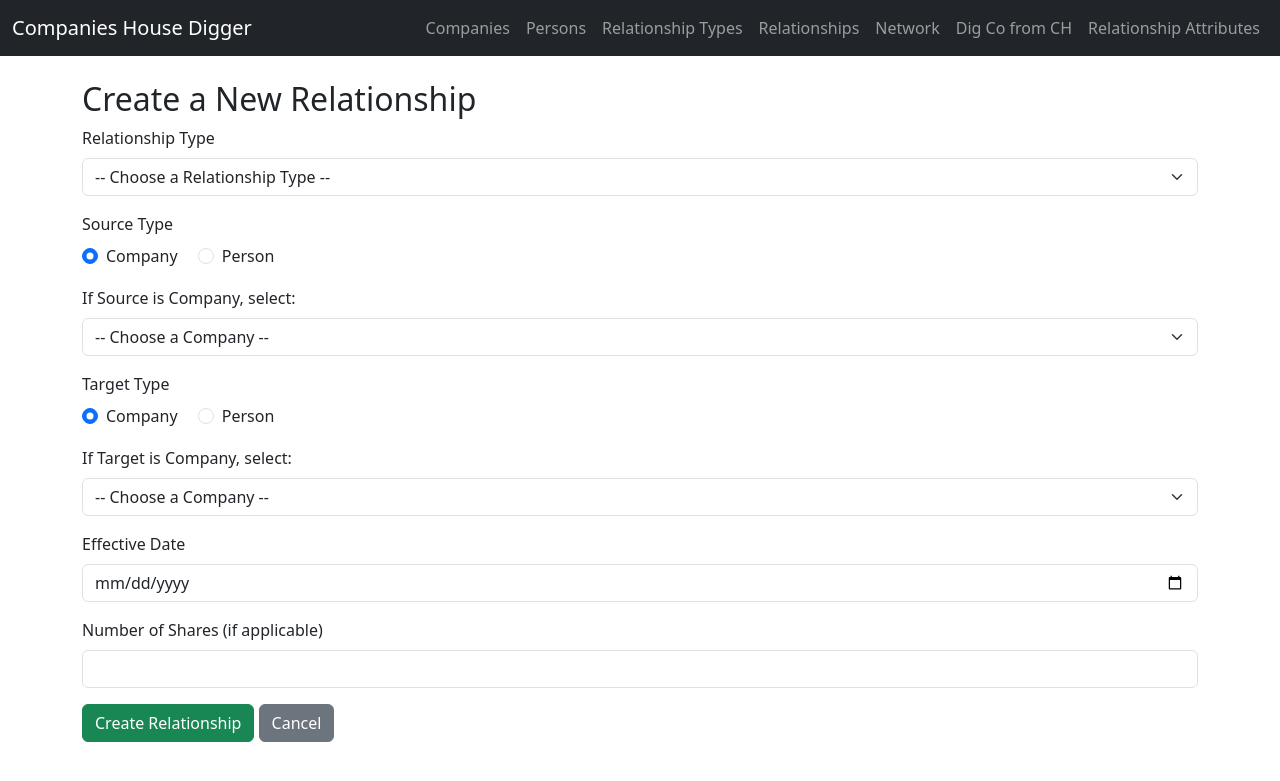
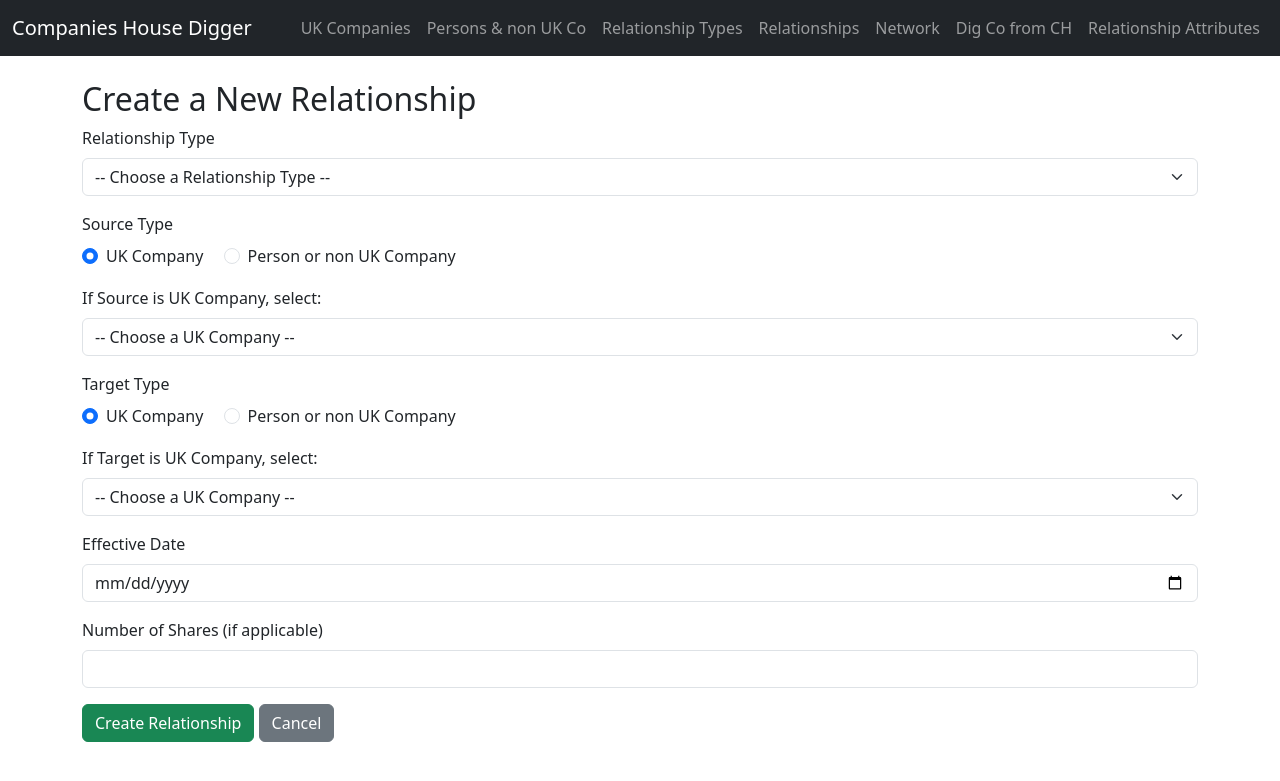
Before and after one commit to turbotas/CompaniesHouseDigger, a Flask app: page /relationships/new in a window 1280 px wide. Shown: the top 781 px of the page. Run offline with Flask 3, Linux system fonts and the light colour scheme.

Commit message:
Further QOL improvements

```diff
--- a/Co_Ho_Digger_flask_app/relationship_routes.py
+++ b/Co_Ho_Digger_flask_app/relationship_routes.py
@@ -98,7 +98,6 @@ def relationships_new():
         return redirect(url_for("relationship_bp.relationships_list"))
 
     # GET
-#    relationship_types = RelationshipType.query.all()
     relationship_types = RelationshipType.query.order_by(RelationshipType.name.asc()).all()
     companies = Company.query.order_by(Company.name.asc()).all()
     persons = Person.query.order_by(Person.full_name.asc()).all()
--- a/Co_Ho_Digger_flask_app/templates/base.html
+++ b/Co_Ho_Digger_flask_app/templates/base.html
@@ -19,10 +19,10 @@
         <div class="collapse navbar-collapse" id="navbarNav">
           <ul class="navbar-nav ms-auto">
             <li class="nav-item">
-              <a class="nav-link" href="{{ url_for('company_bp.companies_list') }}">Companies</a>
+              <a class="nav-link" href="{{ url_for('company_bp.companies_list') }}">UK Companies</a>
             </li>
             <li class="nav-item">
-              <a class="nav-link" href="{{ url_for('person_bp.persons_list') }}">Persons</a>
+              <a class="nav-link" href="{{ url_for('person_bp.persons_list') }}">Persons & non UK Co</a>
             </li>
             <li class="nav-item">
               <a class="nav-link" href="{{ url_for('reltype_bp.relationship_types_list') }}">Relationship Types</a>
--- a/Co_Ho_Digger_flask_app/templates/companies_list.html
+++ b/Co_Ho_Digger_flask_app/templates/companies_list.html
@@ -1,6 +1,6 @@
 {% extends "base.html" %}
 {% block content %}
-<h2>Companies</h2>
+<h2>UK Companies</h2>
 <a href="{{ url_for('company_bp.companies_new') }}" class="btn btn-primary mb-3">Add New Company</a>
 <table class="table table-striped">
   <thead>
--- a/Co_Ho_Digger_flask_app/templates/dig_company_form.html
+++ b/Co_Ho_Digger_flask_app/templates/dig_company_form.html
@@ -8,7 +8,7 @@
     <input type="text" class="form-control" name="company_number" id="company_number" required>
   </div>
 
-  <button type="submit" class="btn btn-primary">Fetch & Add</button>
+  <button type="submit" class="btn btn-primary">Fetch & Add/Update</button>
   <a href="{{ url_for('company_bp.companies_list') }}" class="btn btn-secondary">Cancel</a>
 </form>
 {% endblock %}
--- a/Co_Ho_Digger_flask_app/templates/persons_list.html
+++ b/Co_Ho_Digger_flask_app/templates/persons_list.html
@@ -1,6 +1,6 @@
 {% extends "base.html" %}
 {% block content %}
-<h2>Persons</h2>
+<h2>Persons & Non UK companies</h2>
 <a href="{{ url_for('person_bp.persons_new') }}" class="btn btn-primary mb-3">Add New Person</a>
 <table class="table table-striped">
   <thead>
--- a/Co_Ho_Digger_flask_app/templates/persons_view.html
+++ b/Co_Ho_Digger_flask_app/templates/persons_view.html
@@ -1,6 +1,6 @@
 {% extends "base.html" %}
 {% block content %}
-<h2>View Person: {{ person.full_name }}</h2>
+<h2>View Person & non UK Company: {{ person.full_name }}</h2>
 
 <ul class="list-group mb-4">
   <li class="list-group-item"><strong>Full Name:</strong> {{ person.full_name }}</li>
--- a/Co_Ho_Digger_flask_app/templates/relationships_new.html
+++ b/Co_Ho_Digger_flask_app/templates/relationships_new.html
@@ -19,18 +19,18 @@
     <label class="form-label">Source Type</label><br>
     <div class="form-check form-check-inline">
       <input class="form-check-input" type="radio" name="source_type" id="source_type_company" value="company" checked>
-      <label class="form-check-label" for="source_type_company">Company</label>
+      <label class="form-check-label" for="source_type_company">UK Company</label>
     </div>
     <div class="form-check form-check-inline">
       <input class="form-check-input" type="radio" name="source_type" id="source_type_person" value="person">
-      <label class="form-check-label" for="source_type_person">Person</label>
+      <label class="form-check-label" for="source_type_person">Person or non UK Company</label>
     </div>
   </div>
   <!-- Source Company Dropdown -->
   <div class="mb-3" id="source_company_div">
-    <label for="source_id_company" class="form-label">If Source is Company, select:</label>
+    <label for="source_id_company" class="form-label">If Source is UK Company, select:</label>
     <select class="form-select" name="source_id_company" id="source_id_company">
-      <option value="">-- Choose a Company --</option>
+      <option value="">-- Choose a UK Company --</option>
       {% for c in companies %}
       <option value="{{ c.id }}">{{ c.name }} ({{ c.company_number }})</option>
       {% endfor %}
@@ -40,7 +40,7 @@
   <div class="mb-3" id="source_person_div" style="display:none;">
     <label for="source_id_person" class="form-label">If Source is Person, select:</label>
     <select class="form-select" name="source_id_person" id="source_id_person">
-      <option value="">-- Choose a Person --</option>
+      <option value="">-- Choose a Person or non UK Company--</option>
       {% for p in persons %}
       <option value="{{ p.id }}">{{ p.full_name }}</option>
       {% endfor %}
@@ -52,18 +52,18 @@
     <label class="form-label">Target Type</label><br>
     <div class="form-check form-check-inline">
       <input class="form-check-input" type="radio" name="target_type" id="target_type_company" value="company" checked>
-      <label class="form-check-label" for="target_type_company">Company</label>
+      <label class="form-check-label" for="target_type_company">UK Company</label>
     </div>
     <div class="form-check form-check-inline">
       <input class="form-check-input" type="radio" name="target_type" id="target_type_person" value="person">
-      <label class="form-check-label" for="target_type_person">Person</label>
+      <label class="form-check-label" for="target_type_person">Person or non UK Company</label>
     </div>
   </div>
   <!-- Target Company Dropdown -->
   <div class="mb-3" id="target_company_div">
-    <label for="target_id_company" class="form-label">If Target is Company, select:</label>
+    <label for="target_id_company" class="form-label">If Target is UK Company, select:</label>
     <select class="form-select" name="target_id_company" id="target_id_company">
-      <option value="">-- Choose a Company --</option>
+      <option value="">-- Choose a UK Company --</option>
       {% for c in companies %}
       <option value="{{ c.id }}">{{ c.name }} ({{ c.company_number }})</option>
       {% endfor %}
@@ -73,7 +73,7 @@
   <div class="mb-3" id="target_person_div" style="display:none;">
     <label for="target_id_person" class="form-label">If Target is Person, select:</label>
     <select class="form-select" name="target_id_person" id="target_id_person">
-      <option value="">-- Choose a Person --</option>
+      <option value="">-- Choose a Person or non UK Company--</option>
       {% for p in persons %}
       <option value="{{ p.id }}">{{ p.full_name }}</option>
       {% endfor %}
```
